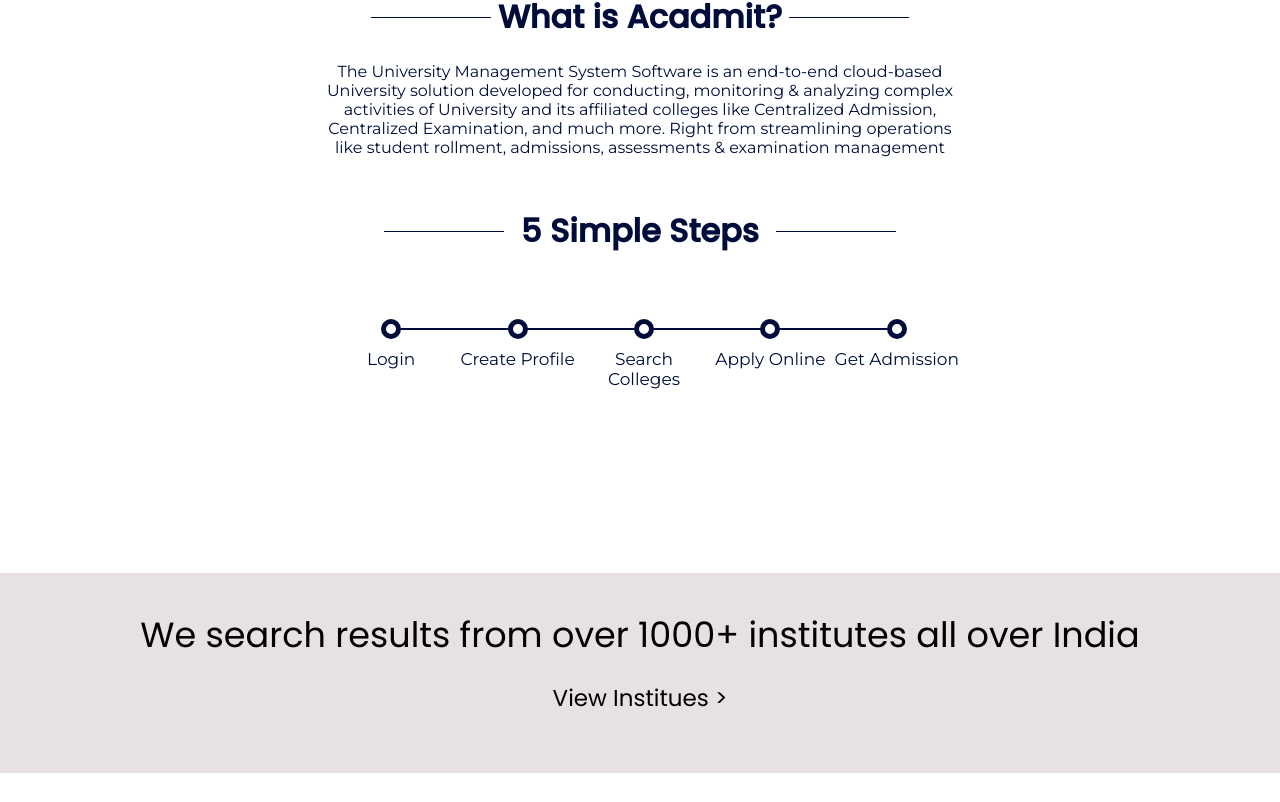
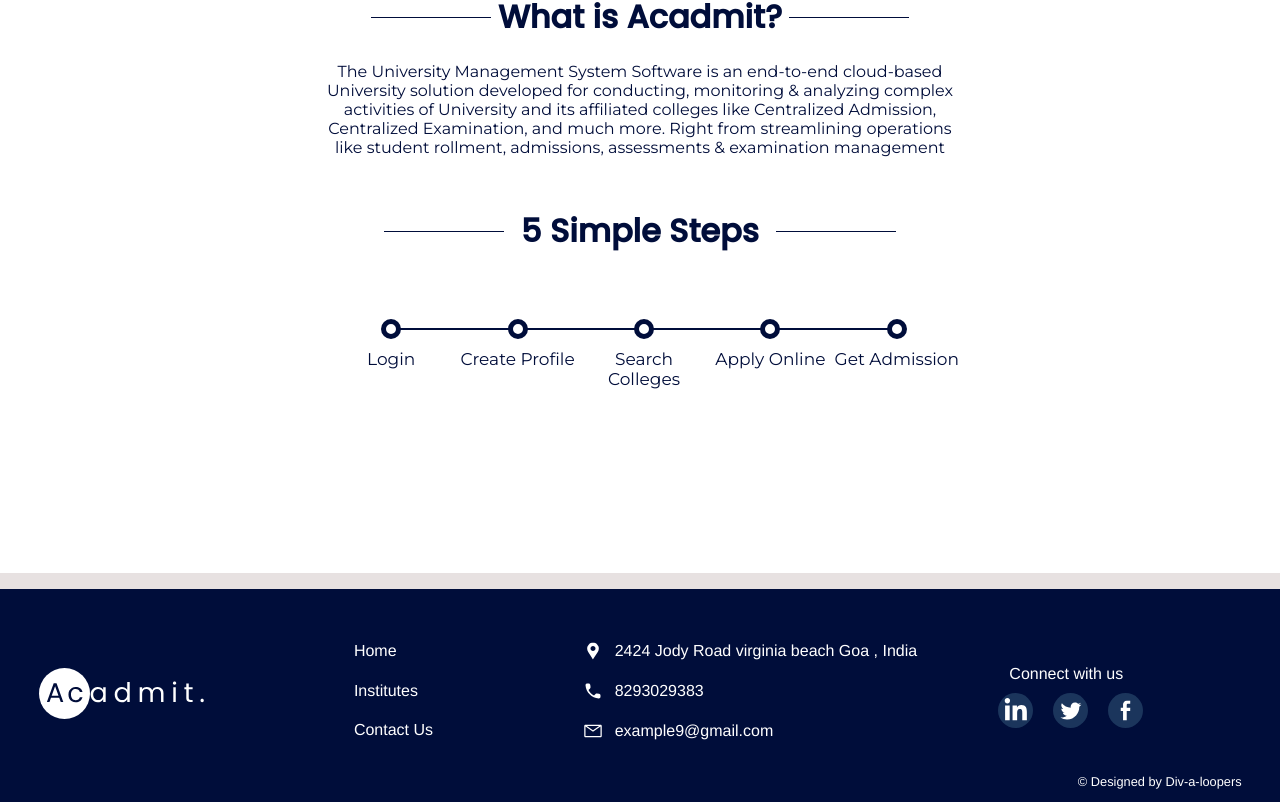
Before and after one commit to Shashank-GS/Div-a-loopers_Acadmit, a Vue app in the folder client/: page / in a window 1280 px wide. Shown: the part 587-1389 px from the top of the page. Before the commit the page ends 1360 px from the top, so only its background shows below. Built offline with nearby package versions, Linux system fonts and the light colour scheme; the HTML template or start-up script is replaced by a standard one.

Commit message:
Footer on home page

```diff
--- a/client/src/components/footer.vue
+++ b/client/src/components/footer.vue
@@ -149,6 +149,7 @@
   left: 0;
   width: 100vw;
   background-color: #000d3a;
+  overflow: hidden;
 }
 .footergrid {
   padding-top: 2%;
--- a/client/src/router/index.js
+++ b/client/src/router/index.js
@@ -31,14 +31,12 @@
   {
     path: "/edit",
     name: "Edit",
-    component: () => import("../views/editAccn.vue"),
-    props: true,
+    component: () => import("../views/editAccn.vue")
   },
   {
     path: "/create",
     name: "CreateAccount",
-    component: () => import("../views/createAccn.vue"),
-    props: true,
+    component: () => import("../views/createAccn.vue")
   },
   {
     path: "/search",
--- a/client/src/views/Home.vue
+++ b/client/src/views/Home.vue
@@ -32,23 +32,31 @@
     <p>We search results from over 1000+ institutes all over India </p>
     <a href="#">View Institues ></a>
   </div>
+  <Footer/>
   </div>
+
 </template>
 
 <script>
 // // @ is an alias to /src
 import Navbar from '@/components/navbar1.vue'
+import Footer from '@/components/footer.vue'
 
 export default {
   name: 'Home',
   components: {
-    Navbar
+    Navbar,
+    Footer
   }
 }
 </script>
 
 <style lang="scss" scoped>
 @import url('https://fonts.googleapis.com/css2?family=Montserrat&family=Abril+Fatface&display=swap');
+.home{
+  min-height: 100%;
+
+}
 .background-img{
     background-image: url(../assets/Hero_img.png);
     width: 100%;
@@ -222,4 +230,8 @@
 
   }
 }
+Footer{
+  position: relative;
+  margin-top: 30%;
+}
 </style>
--- a/client/src/views/Signup.vue
+++ b/client/src/views/Signup.vue
@@ -39,8 +39,7 @@
     methods:{
         goto(){
             this.$router.push({
-            name: "Edit",
-            params: { username: this.user.Name },
+            name: "CreateAccount"
           });
 
         }
```
